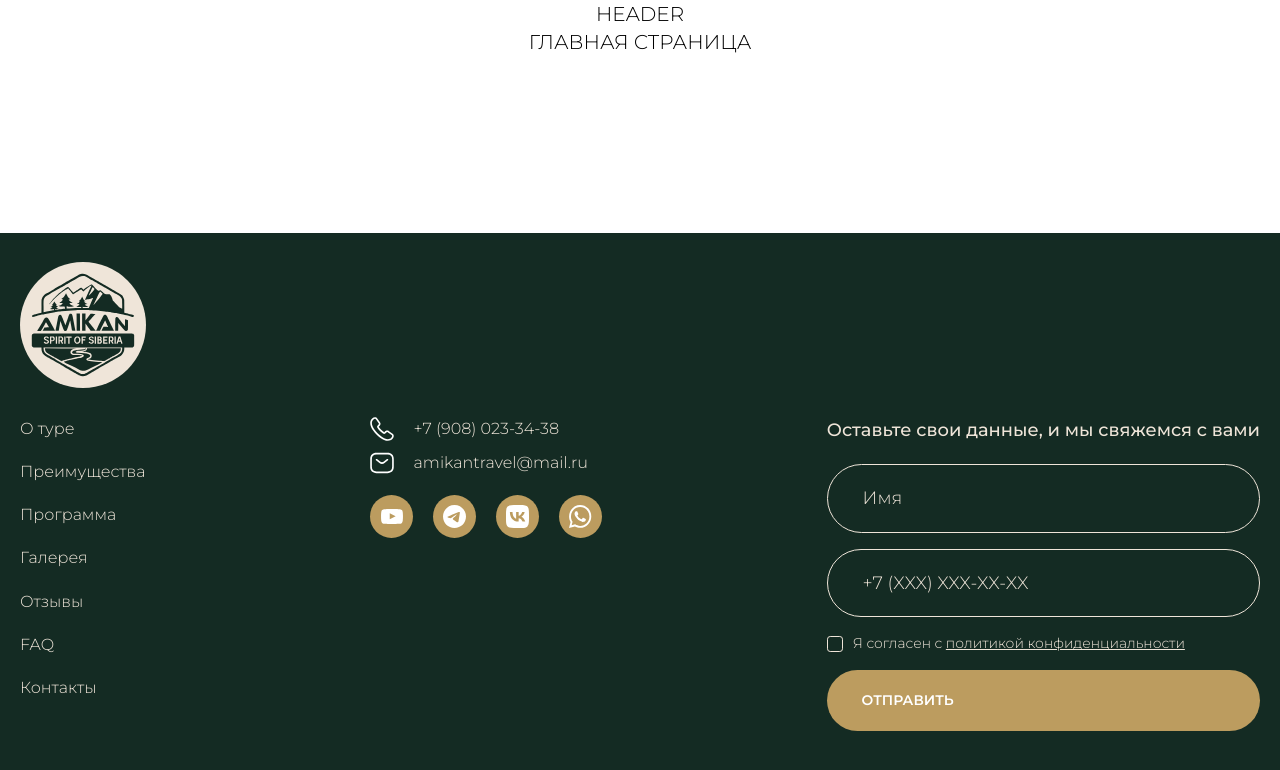
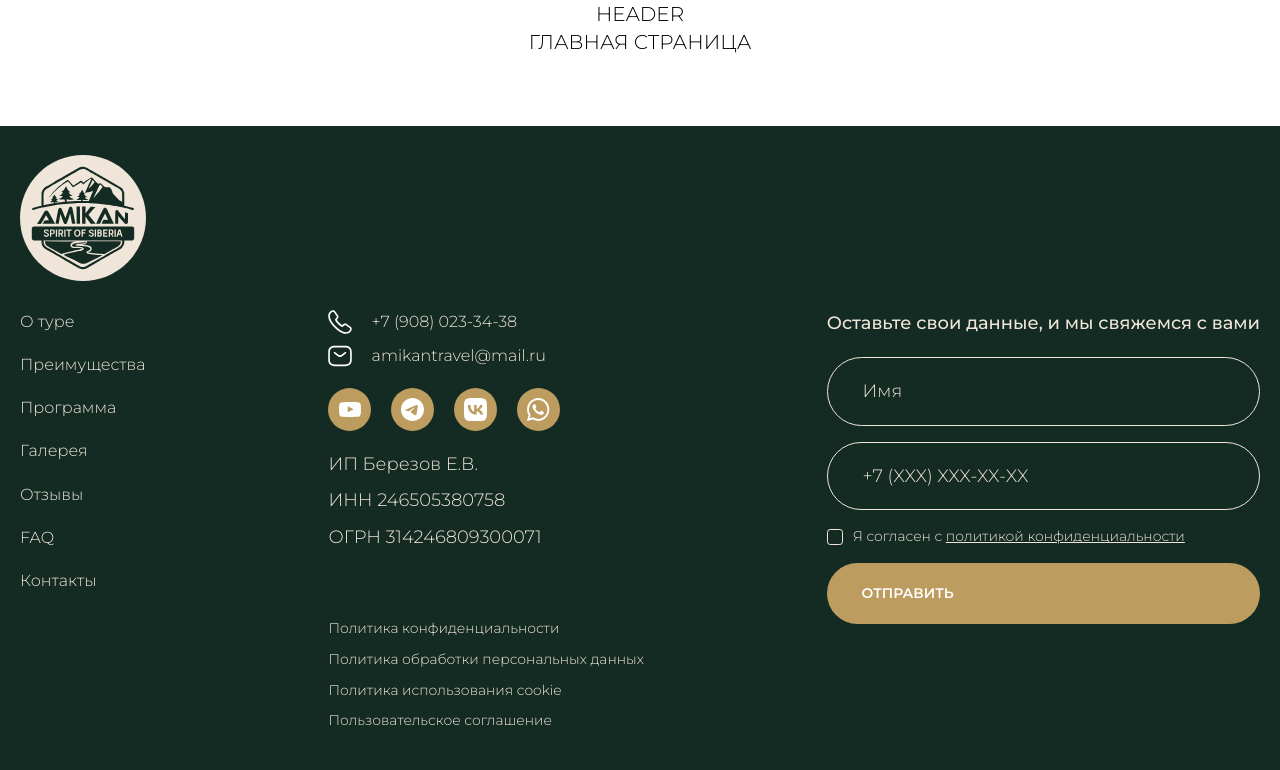
Before and after one commit to maxter-krsk/amikan-sibiria, a Next.js app: page / in a window 1280 px wide. Shown: the top 770 px of the page. Built offline with nearby package versions, Linux system fonts and the light colour scheme.

Commit message:
feat: Добавил всю разметку & Стилизовал

```diff
--- a/src/app/components/Footer/Footer.tsx
+++ b/src/app/components/Footer/Footer.tsx
@@ -3,6 +3,7 @@ import Image from "next/image";
 import FooterNav from "./FooterNav";
 import FooterContacts from "./FooterContacts";
 import FooterForm from "./FooterForm";
+import FooterPolicy from "./FooterPolicy";
 import t from "@/app/styles/modules/typography.module.css";
 
 export default function Footer() {
@@ -20,7 +21,10 @@ export default function Footer() {
         </Link>
         <div className="flex justify-between">
           <FooterNav />
-          <FooterContacts />
+          <div>
+            <FooterContacts />
+            <FooterPolicy />
+          </div>
           <FooterForm />
         </div>
       </div>
--- a/src/app/components/Footer/FooterNav.tsx
+++ b/src/app/components/Footer/FooterNav.tsx
@@ -3,9 +3,8 @@ import t from "@/app/styles/modules/typography.module.css";
 
 export default function FooterNav() {
   return (
-    <nav>
-      <nav>
-        <ul className="text-beige flex flex-col gap-[1.2rem]">
+    <nav className="text-beige desk:text-[1.12rem] mtext-[0.87rem]">
+      <ul className="flex flex-col gap-[1.2rem]">
         <li>
           <Link href="#">О туре</Link>
         </li>
@@ -29,6 +28,5 @@ export default function FooterNav() {
         </li>
       </ul>
     </nav>
-    </nav>
   );
 }
--- /dev/null
+++ b/src/app/components/Footer/FooterPolicy.tsx
@@ -0,0 +1,20 @@
+import Link from "next/link";
+import t from "@/app/styles/modules/typography.module.css";
+
+export default function FooterPolicy() {
+  return (
+    <div className="flex flex-col gap-[4.18rem] text-beige">
+      <div className={`${t["body-lg"]} flex flex-col gap-[0.62rem]`}>
+        <p>ИП Березов Е.В.</p>
+        <p>ИНН 246505380758</p>
+        <p>ОГРН 314246809300071</p>
+      </div>
+      <div className={`${t["overline"]} flex flex-col gap-[0.62rem]`}>
+        <Link href="#">Политика конфиденциальности</Link>
+        <Link href="#">Политика обработки персональных данных</Link>
+        <Link href="#">Политика использования cookie</Link>
+        <Link href="#">Пользовательское соглашение</Link>
+      </div>
+    </div>
+  );
+}
```
Lines whose indentation alone changed are shown as unchanged.
